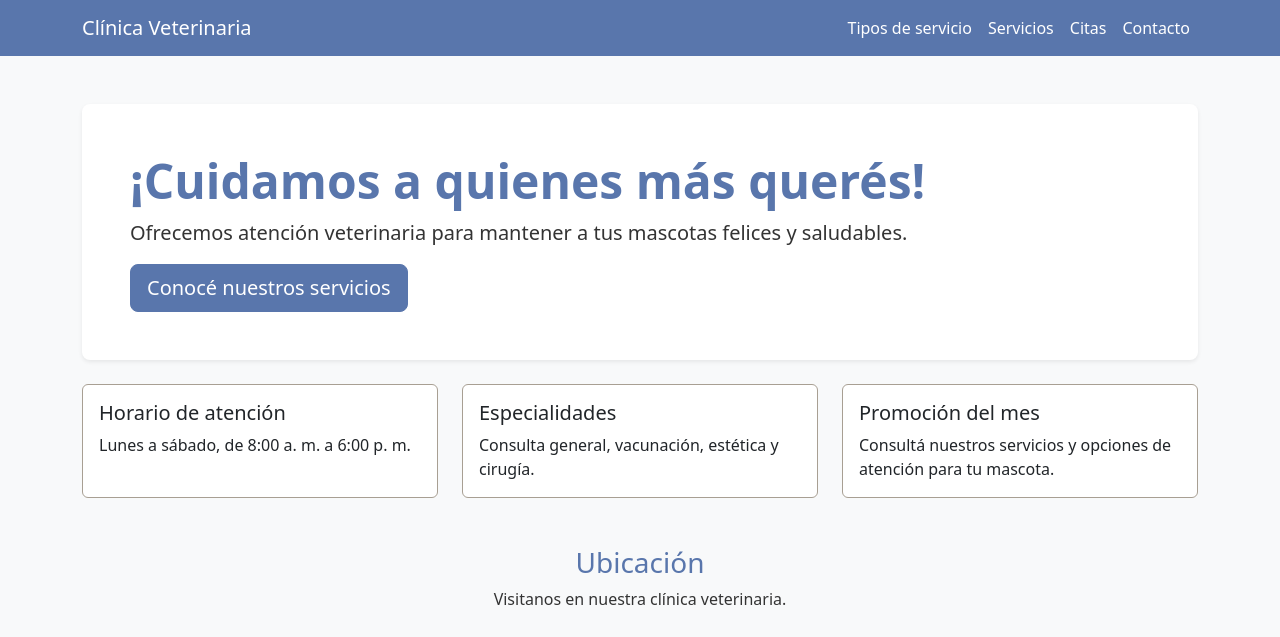
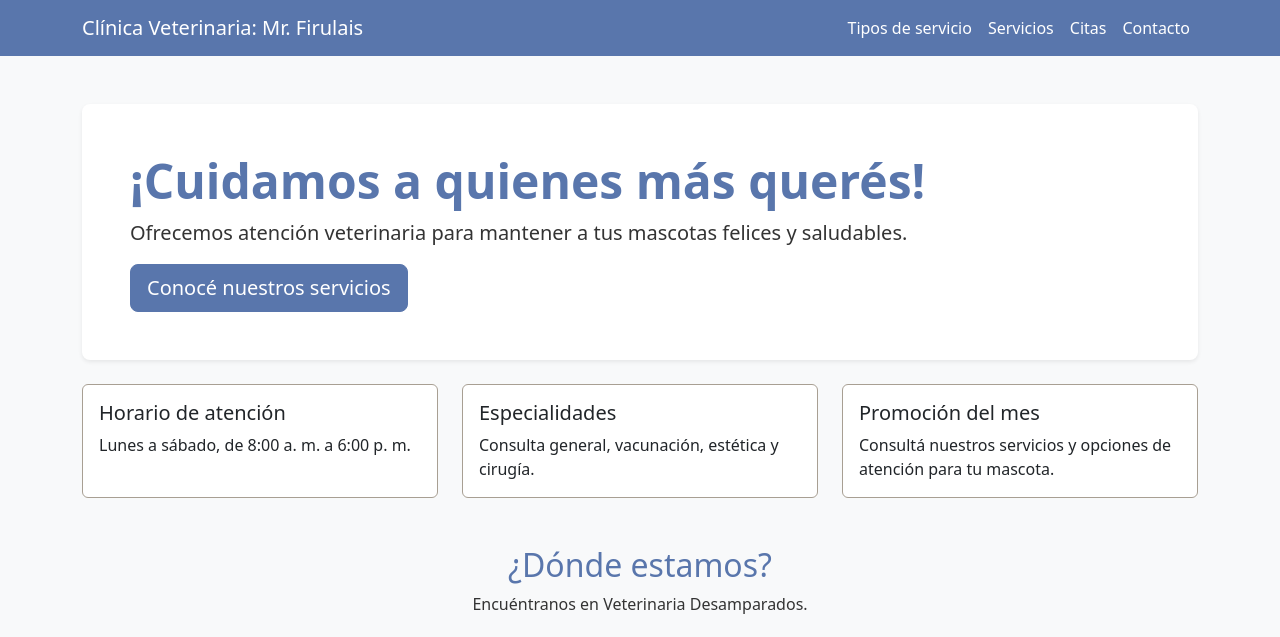
Before and after one commit to Fiore16k/EjercicioPractico1_Veterinaria_KayraFLC, a Spring Boot app: page / in a window 1280 px wide. Shown: the top 637 px of the page. Run offline with Spring Boot 4, Linux system fonts and the light colour scheme.

Commit message:
detalles

```diff
--- a/src/main/resources/templates/citas.html
+++ b/src/main/resources/templates/citas.html
@@ -16,7 +16,7 @@ Click nbfs://nbhost/SystemFileSystem/Templates/Other/html.html to edit this temp
 
     <nav class="navbar navbar-dark bg-success">
         <div class="container">
-            <a class="navbar-brand" th:href="@{/}">Clínica Veterinaria</a>
+            <a class="navbar-brand" th:href="@{/}">Clínica Veterinaria: Mr. Firulais</a>
             <a class="btn btn-light" th:href="@{/}">Inicio</a>
         </div>
     </nav>
--- a/src/main/resources/templates/contacto.html
+++ b/src/main/resources/templates/contacto.html
@@ -16,7 +16,7 @@ Click nbfs://nbhost/SystemFileSystem/Templates/Other/html.html to edit this temp
 
     <nav class="navbar navbar-dark bg-success">
         <div class="container">
-            <a class="navbar-brand" th:href="@{/}">Clínica Veterinaria</a>
+            <a class="navbar-brand" th:href="@{/}">Clínica Veterinaria: Mr. Firulais</a>
         </div>
     </nav>
 
--- a/src/main/resources/templates/formulario-servicio.html
+++ b/src/main/resources/templates/formulario-servicio.html
@@ -16,7 +16,7 @@ Click nbfs://nbhost/SystemFileSystem/Templates/Other/html.html to edit this temp
 
     <nav class="navbar navbar-dark bg-success">
         <div class="container">
-            <a class="navbar-brand" th:href="@{/}">Clínica Veterinaria</a>
+            <a class="navbar-brand" th:href="@{/}">Clínica Veterinaria: Mr. Firulais</a>
         </div>
     </nav>
 
--- a/src/main/resources/templates/formulario-tipo-servicio.html
+++ b/src/main/resources/templates/formulario-tipo-servicio.html
@@ -16,7 +16,7 @@ Click nbfs://nbhost/SystemFileSystem/Templates/Other/html.html to edit this temp
 
     <nav class="navbar navbar-dark bg-success">
         <div class="container">
-            <a class="navbar-brand" th:href="@{/}">Clínica Veterinaria</a>
+            <a class="navbar-brand" th:href="@{/}">Clínica Veterinaria: Mr. Firulais</a>
         </div>
     </nav>
 
--- a/src/main/resources/templates/index.html
+++ b/src/main/resources/templates/index.html
@@ -18,7 +18,7 @@ Click nbfs://nbhost/SystemFileSystem/Templates/Other/html.html to edit this temp
 
     <nav class="navbar navbar-expand-lg navbar-dark bg-success">
         <div class="container">
-            <a class="navbar-brand" th:href="@{/}">Clínica Veterinaria</a>
+            <a class="navbar-brand" th:href="@{/}">Clínica Veterinaria: Mr. Firulais</a>
             <div class="navbar-nav">
                 <a class="nav-link text-white" th:href="@{/tipos-servicio}">Tipos de servicio</a>
                 <a class="nav-link text-white" th:href="@{/servicios}">Servicios</a>
@@ -62,14 +62,50 @@ Click nbfs://nbhost/SystemFileSystem/Templates/Other/html.html to edit this temp
             </div>
         </div>
 
-        <div class="text-center mt-5">
-            <h3>Ubicación</h3>
-            <p>Visitanos en nuestra clínica veterinaria.</p>
+
+    <!-- Ubicación de la clínica -->
+    <section class="container py-5">
+        <div class="text-center mb-4">
+            <h2>¿Dónde estamos?</h2>
+            <p>Encuéntranos en Veterinaria Desamparados.</p>
         </div>
+
+        <div class="d-flex justify-content-center">
+            <iframe
+                src="https://www.google.com/maps/embed?pb=!1m18!1m12!1m3!1d3930.4239002055647!2d-84.0685374!3d9.8986081!2m3!1f0!2f0!3f0!3m2!1i1024!2i768!4f13.1!3m3!1m2!1s0x8fa0e30340b8b939%3A0x5fc92a9e7b6d60a6!2sVeterinaria%20Desamparados!5e0!3m2!1ses-419!2scr!4v1792737994328!5m2!1ses-419!2scr"
+                width="600"
+                height="450"
+                style="border:0; max-width:100%;"
+                allowfullscreen
+                loading="lazy"
+                referrerpolicy="strict-origin-when-cross-origin"
+                title="Ubicación de Veterinaria Desamparados">
+            </iframe>
+        </div>
+    </section>
+
     </div>
+    <div class="container py-4">
+       <div class="text-center mb-4">
+           <h2>Consejos para cuidar a tu mascota</h2>
+           <p>En Mr. Firulais nos importa el bienestar de tus compañeros peludos.</p>
+       </div>
 
+       <div class="d-flex justify-content-center">
+           <iframe
+               width="560"
+               height="315"
+               src="https://www.youtube.com/embed/TbgB5zH8_3E?si=wFFrhcOM2UYsYapS"
+               title="Video sobre el cuidado de mascotas"
+               frameborder="0"
+               allow="accelerometer; autoplay; clipboard-write; encrypted-media; gyroscope; picture-in-picture; web-share"
+               referrerpolicy="strict-origin-when-cross-origin"
+               allowfullscreen>
+           </iframe>
+       </div>
+   </div>
     <footer class="bg-success text-white text-center p-3">
-        Clínica Veterinaria · Cuidando a tus mejores amigos
+        Clínica Veterinaria: Mr. Firulais · Cuidando a tus mejores amigos
     </footer>
 
     </body>
--- a/src/main/resources/templates/servicios.html
+++ b/src/main/resources/templates/servicios.html
@@ -16,7 +16,7 @@ Click nbfs://nbhost/SystemFileSystem/Templates/Other/html.html to edit this temp
 
     <nav class="navbar navbar-dark bg-success">
         <div class="container">
-            <a class="navbar-brand" th:href="@{/}">Clínica Veterinaria</a>
+            <a class="navbar-brand" th:href="@{/}">Clínica Veterinaria: Mr. Firulais</a>
             <a class="btn btn-light" th:href="@{/}">Inicio</a>
         </div>
     </nav>
--- a/src/main/resources/templates/tipos-servicio.html
+++ b/src/main/resources/templates/tipos-servicio.html
@@ -16,7 +16,7 @@ Click nbfs://nbhost/SystemFileSystem/Templates/Other/html.html to edit this temp
 
     <nav class="navbar navbar-dark bg-success">
         <div class="container">
-            <a class="navbar-brand" th:href="@{/}">Clínica Veterinaria</a>
+            <a class="navbar-brand" th:href="@{/}">Clínica Veterinaria: Mr. Firulais</a>
             <a class="btn btn-light" th:href="@{/}">Inicio</a>
         </div>
     </nav>
```
